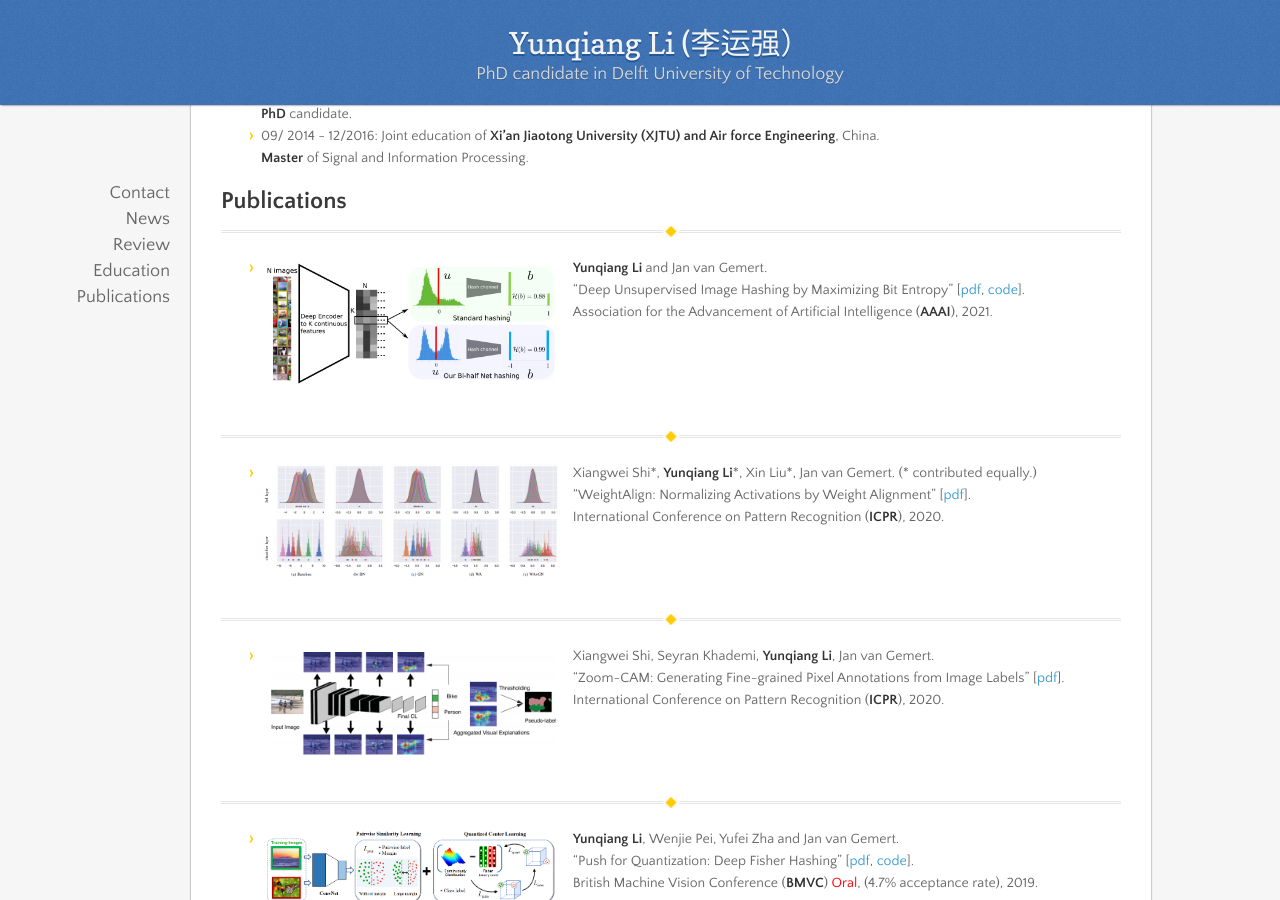
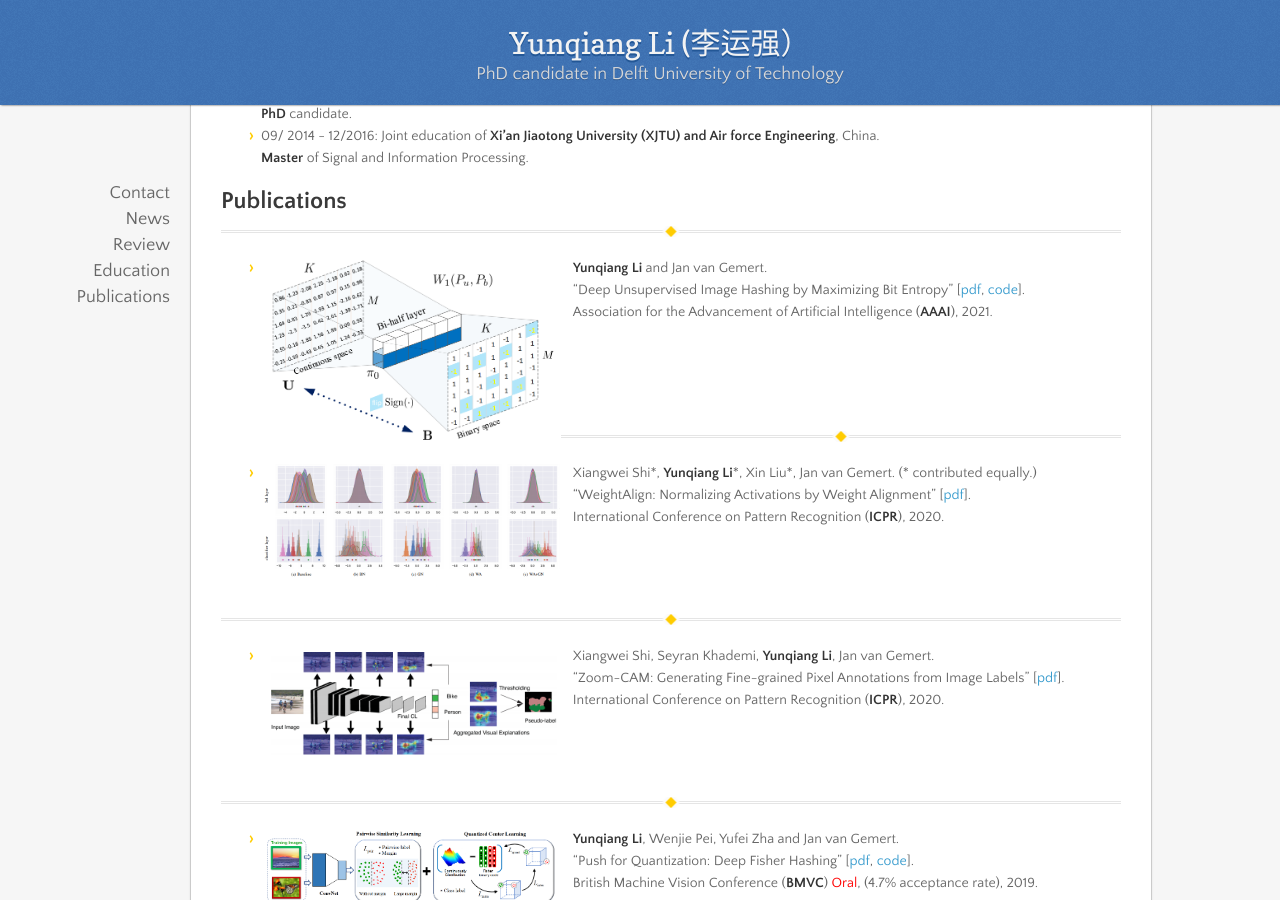
Before and after one commit to liyunqianggyn/liyunqianggyn.github.io, a Jekyll site: the page built from index.md, in a window 1280 px wide and 900 px high, scrolled down 1033 px. Built offline with Jekyll 4.4.1, drawn with Linux system fonts in a browser that asks for light colours; nearby versions of some CDN libraries; our own code applies the rules of GitHub Pages for plain Markdown files.

Commit message:
Update index.md

```diff
--- a/index.md
+++ b/index.md
@@ -59,7 +59,7 @@ Delft University of Technology
 ## Publications
 
 ----------------------------------------------------------------------------------------------------------------------------
-- <img align="left" width="300" src="publication/aaaihashing.png">&emsp;__Yunqiang Li__ and Jan van Gemert.
+- <img align="left" width="300" src="publication/aaaihashing1.png">&emsp;__Yunqiang Li__ and Jan van Gemert.
 &emsp;"Deep Unsupervised Image Hashing by Maximizing Bit Entropy" [<a href="https://arxiv.org/pdf/2012.12334.pdf">pdf</a>, <a href="https://github.com/liyunqianggyn/Deep-Unsupervised-Image-Hashing">code</a>].<br/>
 &emsp;Association for the Advancement of Artificial Intelligence (__AAAI__), 2021.
 <br><br>
```
